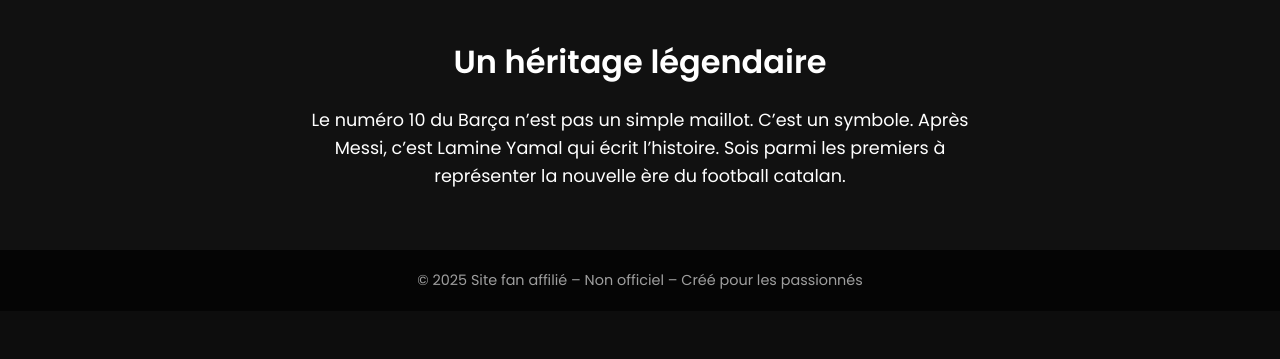
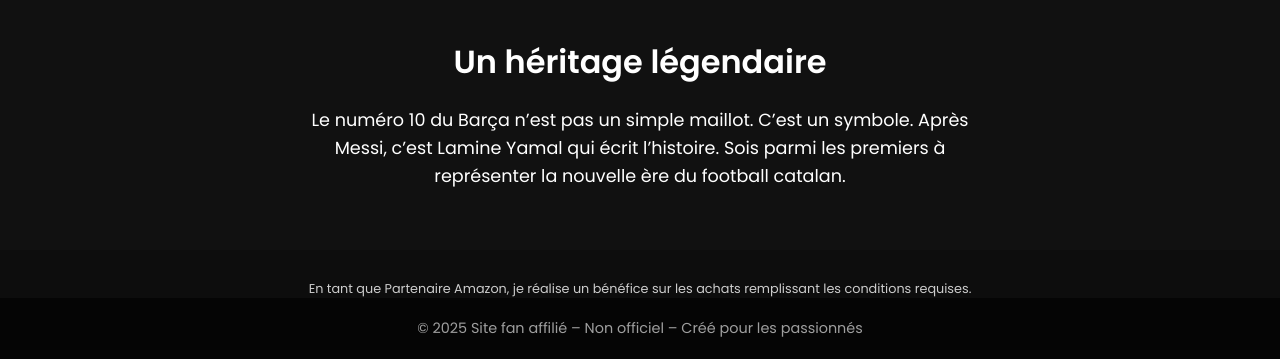
Before and after one commit to matisse013/maillot-barca-lamine, a plain HTML site: page index.html in a window 1280 px wide. Shown: the part 822-1181 px from the top of the page. Before the commit the page ends 1133 px from the top, so only its background shows below. Drawn offline with Linux system fonts and the light colour scheme.

Commit message:
Update index.html

```diff
--- a/index.html
+++ b/index.html
@@ -99,6 +99,10 @@
     <p>Le numéro 10 du Barça n’est pas un simple maillot. C’est un symbole. Après Messi, c’est Lamine Yamal qui écrit l’histoire. Sois parmi les premiers à représenter la nouvelle ère du football catalan.</p>
   </section>
 
+  <p style="font-size: 0.8rem; color: #ccc; margin-top: 30px; text-align: center;">
+  En tant que Partenaire Amazon, je réalise un bénéfice sur les achats remplissant les conditions requises.
+  </p>
+
   <footer>
     © 2025 Site fan affilié – Non officiel – Créé pour les passionnés
   </footer>
```
